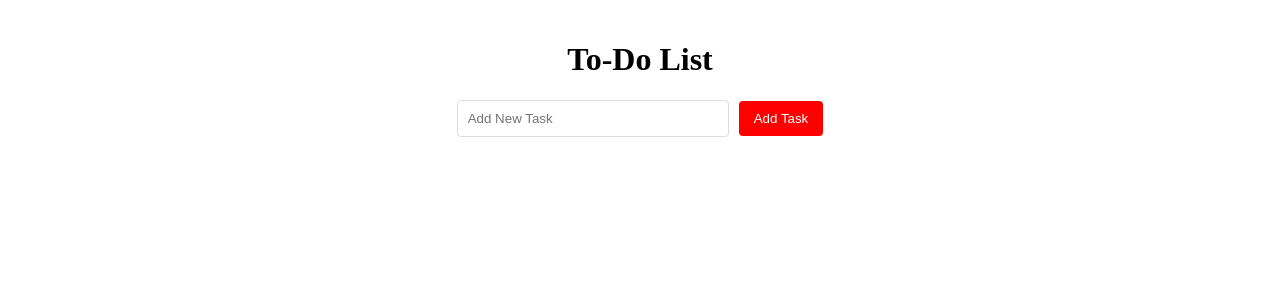
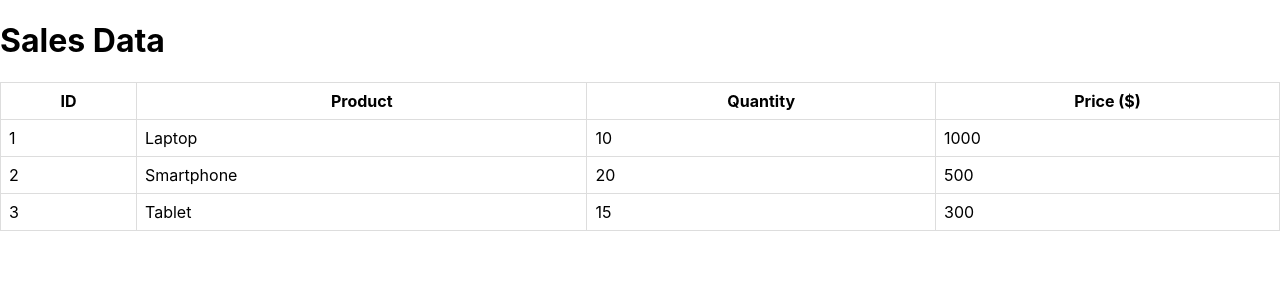
Before and after one commit to RojaSrininivas281509/HappyCoding, a React (Create React App) app: page / in a window 1280 px wide. Shown: the top 300 px of the page. Built offline with nearby package versions, Linux system fonts and the light colour scheme.

Commit message:
Added some practise files

```diff
--- /dev/null
+++ b/src/AddNewTask.js
@@ -0,0 +1,53 @@
+import React,{useState} from 'react';
+import './App.css';
+
+export default function AddNewTask(){
+    const[tasks, setTasks] = useState([]);
+  const[newTask, setNewTask] =useState('');
+  const[error, setError] =useState('');
+  const addTask = () => {
+    if (newTask.trim() === '') {
+      setError('Task cannot be empty');
+      return;
+    }
+
+    const taskExists = tasks.some((task) => task.text.toLowerCase() === newTask.toLowerCase().trim());
+    if (taskExists) {
+      setError('Task already exists!');
+    } else {
+      setTasks([...tasks, { text: newTask, completed: false }]);
+      setNewTask('');
+      setError(''); // Clear error message after successful addition
+    }
+  };
+
+  function toggleClicked(index){
+    const updatedTask= tasks.map((item,i)=> i===index ? {...item, completed:!item.completed}:item);
+    setTasks(updatedTask);
+  }
+  function toggleDeleteClicked(index){
+    const updatedTask= tasks.filter((item,i)=> i!==index );
+    setTasks(updatedTask);
+  }
+  return(
+    <div className='App'>
+      <div className='input-container'>
+        <h1>To-Do List</h1>
+        <input type='text'  placeholder='Add New Task' value={newTask} onChange={(e)=>setNewTask(e.target.value)}></input>
+        <button onClick={addTask}>Add Task</button>
+      </div>
+      <div>
+      {error && <p className="error-message">{error}</p>}
+      </div>
+      <ul>
+        {tasks && tasks.map((item, index)=>
+          <li key={index} className={item.completed? 'completed':''}>
+            <span onClick={()=>toggleClicked(index)}>{item.text}</span>
+            <button onClick={()=>toggleDeleteClicked(index)}>Delete</button>
+          </li>
+
+        )}
+      </ul>
+    </div>
+  )
+}
--- a/src/App.js
+++ b/src/App.js
@@ -1,54 +1,15 @@
-import React,{useState} from 'react';
-import './App.css';
+import React from 'react';
+import SalesTable from './SalesTable';
+// import BindTable from './BindTable';
+// import AddNewTask from './AddNewTask';
 
 export default function App(){
-  const[tasks, setTasks] = useState([]);
-  const[newTask, setNewTask] =useState('');
-  const[error, setError] =useState('');
-  const addTask = () => {
-    if (newTask.trim() === '') {
-      setError('Task cannot be empty');
-      return;
-    }
+  return(
+    <div>
+      {/* <AddNewTask/> */}
+      {/* <BindTable/> */}
+      <SalesTable/>
+    </div>
 
-    const taskExists = tasks.some((task) => task.text.toLowerCase() === newTask.toLowerCase().trim());
-    if (taskExists) {
-      setError('Task already exists!');
-    } else {
-      setTasks([...tasks, { text: newTask, completed: false }]);
-      setNewTask('');
-      setError(''); // Clear error message after successful addition
-    }
-  };
-
-  function toggleClicked(index){
-    const updatedTask= tasks.map((item,i)=> i===index ? {...item, completed:!item.completed}:item);
-    setTasks(updatedTask);
-  }
-  function toggleDeleteClicked(index){
-    const updatedTask= tasks.filter((item,i)=> i!==index );
-    setTasks(updatedTask);
-  }
-
-  return(
-    <div className='App'>
-      <div className='input-container'>
-        <h1>To-Do List</h1>
-        <input type='text'  placeholder='Add New Task' value={newTask} onChange={(e)=>setNewTask(e.target.value)}></input>
-        <button onClick={addTask}>Add Task</button>
-      </div>
-      <div>
-      {error && <p className="error-message">{error}</p>}
-      </div>
-      <ul>
-        {tasks && tasks.map((item, index)=>
-          <li key={index} className={item.completed? 'completed':''}>
-            <span onClick={()=>toggleClicked(index)}>{item.text}</span>
-            <button onClick={()=>toggleDeleteClicked(index)}>Delete</button>
-          </li>
-
-        )}
-      </ul>
-    </div>
   )
 }
--- /dev/null
+++ b/src/BindTable.js
@@ -0,0 +1,71 @@
+import React, {useEffect, useState} from 'react';
+import axios from 'axios';
+
+export default function BindTable(){
+    const [data, setData] = useState([])
+    const [error, setError] = useState('')
+    const [loading, setLoading] = useState(true);
+
+    useEffect(()=>{
+        // const fetchData = async () => {
+        //     try {
+        //       const response = await axios.get('https://jsonplaceholder.typicode.com/posts');
+        //       setData(response.data);
+        //     } catch (error) {
+        //       setError(error.message);
+        //     } finally {
+        //       setLoading(false);
+        //     }
+        //   };
+          /* another way*/
+          const fetchData = async () => {
+            try {
+              const response = await fetch('https://jsonplaceholder.typicode.com/posts');
+              if (!response.ok) {
+                throw new Error('Network response was not ok');
+              }
+              const data = await response.json();
+              setData(data);
+            } catch (error) {
+              setError(error.message);
+            } finally {
+              setLoading(false);
+            }
+          };
+
+        fetchData()
+    },[])
+    console.log(data);
+    if (loading) {
+       return <div>Loading...</div>;
+    }
+
+    if (error) {
+       return <div>Error: {error}</div>;
+    }
+
+    return(
+        <div>
+            <table style={{ width: '100%', borderCollapse: 'collapse' }}>
+                <thead>
+                    <tr>
+                    <th style={{ border: '1px solid #ddd', padding: '8px' }}>UserId</th>
+                    <th style={{ border: '1px solid #ddd', padding: '8px' }}>Title</th>
+                    <th style={{ border: '1px solid #ddd', padding: '8px' }}>Body</th>
+                    </tr>
+
+                </thead>
+                <tbody>
+                    {data && data.map((item,i)=>
+                        <tr key={item.id}>
+                            <td style={{ border: '1px solid #ddd', padding: '8px' }}>{item.userId}</td>
+                            <td style={{ border: '1px solid #ddd', padding: '8px' }}>{item.title}</td>
+                            <td style={{ border: '1px solid #ddd', padding: '8px' }}>{item.body}</td>
+                        </tr>
+                    )}
+
+                </tbody>
+            </table>
+        </div>
+    )
+}
--- /dev/null
+++ b/src/SalesTable.js
@@ -0,0 +1,81 @@
+import React, { useState, useEffect } from 'react';
+import salesData from './utility/Sales.json'; // Adjust the path as necessary
+
+const SalesTable = () => {
+  const [sales, setSales] = useState([]);
+
+  useEffect(() => {
+    // Simulate fetching data from a file
+    const fetchData = () => {
+        //we can axios or fetch to get data as well if json file is in public folder
+        /*
+        useEffect(() => {
+        const fetchData = async () => {
+        try {
+            const response = await axios.get('/data.json'); // Fetching from the public folder
+            setSales(response.data);
+        } catch (error) {
+            setError(error.message);
+        } finally {
+            setLoading(false);
+        }
+        };
+
+        fetchData();
+    }, []); // Runs once when the component mounts
+
+
+        useEffect(() => {
+            const fetchData = async () => {
+            try {
+                const response = await fetch('/data.json'); // Fetching from the public folder
+                if (!response.ok) {
+                throw new Error('Network response was not ok');
+                }
+                const data = await response.json();
+                setSales(data);
+            } catch (error) {
+                setError(error.message);
+            } finally {
+                setLoading(false);
+            }
+            };
+
+            fetchData();
+    }, []); // Runs once when the component mounts
+
+        */
+      setSales(salesData); // Set the sales data directly from the JSON file
+    };
+
+    fetchData();
+  }, []); // Empty dependency array means this runs once when the component mounts
+
+  return (
+    <div>
+      <h1>Sales Data</h1>
+      <table style={{ width: '100%', borderCollapse: 'collapse' }}>
+        <thead>
+          <tr>
+            <th style={{ border: '1px solid #ddd', padding: '8px' }}>ID</th>
+            <th style={{ border: '1px solid #ddd', padding: '8px' }}>Product</th>
+            <th style={{ border: '1px solid #ddd', padding: '8px' }}>Quantity</th>
+            <th style={{ border: '1px solid #ddd', padding: '8px' }}>Price ($)</th>
+          </tr>
+        </thead>
+        <tbody>
+          {sales.map(sale => (
+            <tr key={sale.id}>
+              <td style={{ border: '1px solid #ddd', padding: '8px' }}>{sale.id}</td>
+              <td style={{ border: '1px solid #ddd', padding: '8px' }}>{sale.product}</td>
+              <td style={{ border: '1px solid #ddd', padding: '8px' }}>{sale.quantity}</td>
+              <td style={{ border: '1px solid #ddd', padding: '8px' }}>{sale.price}</td>
+            </tr>
+          ))}
+        </tbody>
+      </table>
+    </div>
+  );
+};
+
+export default SalesTable;
--- /dev/null
+++ b/src/utility/Sales.json
@@ -0,0 +1,20 @@
+[
+    {
+      "id": 1,
+      "product": "Laptop",
+      "quantity": 10,
+      "price": 1000
+    },
+    {
+      "id": 2,
+      "product": "Smartphone",
+      "quantity": 20,
+      "price": 500
+    },
+    {
+      "id": 3,
+      "product": "Tablet",
+      "quantity": 15,
+      "price": 300
+    }
+  ]
```
